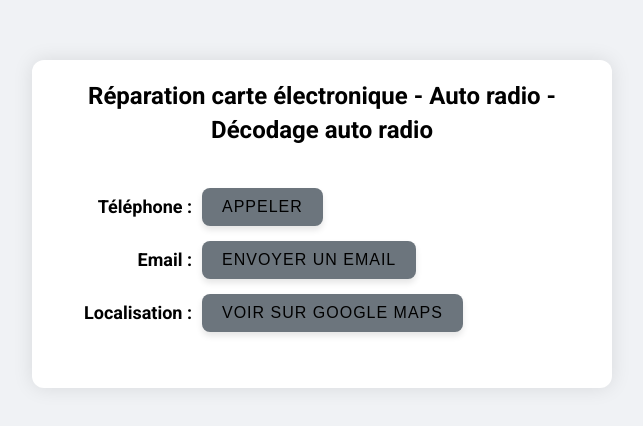
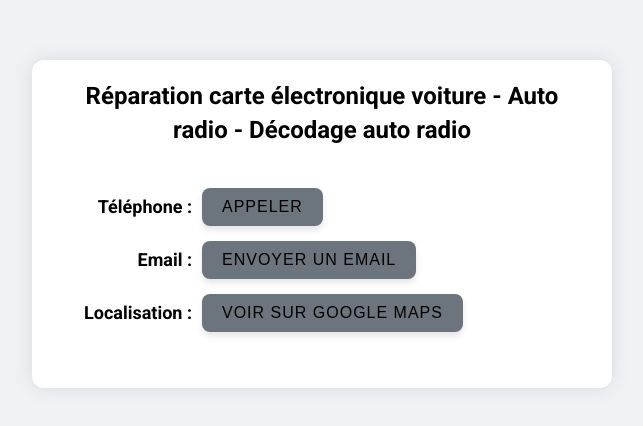
Before and after one commit to chafikfeki/chafikfeki.github.io, a plain HTML site: page index.html in a window 1280 px wide. Shown: the part 176-602 px from the top of the page, without its empty margins (318-961 px from the left). Drawn offline with Linux system fonts and the light colour scheme.

Commit message:
Update index.html

```diff
--- a/index.html
+++ b/index.html
@@ -84,7 +84,7 @@
 </head>
 <body>
   <div class="container">
-    <b><span class="title">Réparation carte électronique - Auto radio - Décodage auto radio</span></b>
+    <b><span class="title">Réparation carte électronique voiture - Auto radio - Décodage auto radio</span></b>
     <ul>
       <li><strong>Téléphone :</strong> <a href="tel:98%20279%20161"><button>Appeler</button></a></li>
       <li><strong>Email :</strong> <a href="mailto:chafikfeki@topnet.tn"><button>Envoyer un Email</button></a></li>
```
